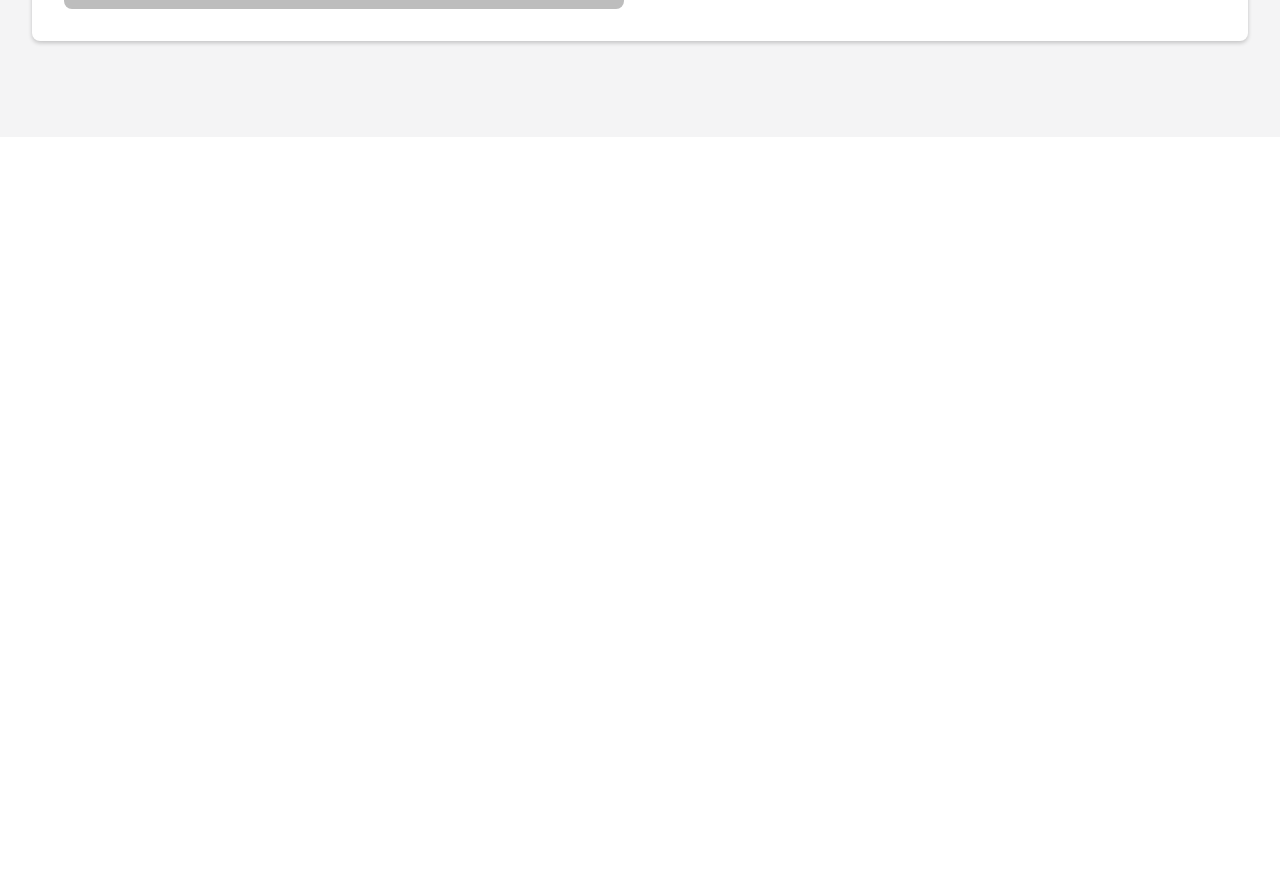
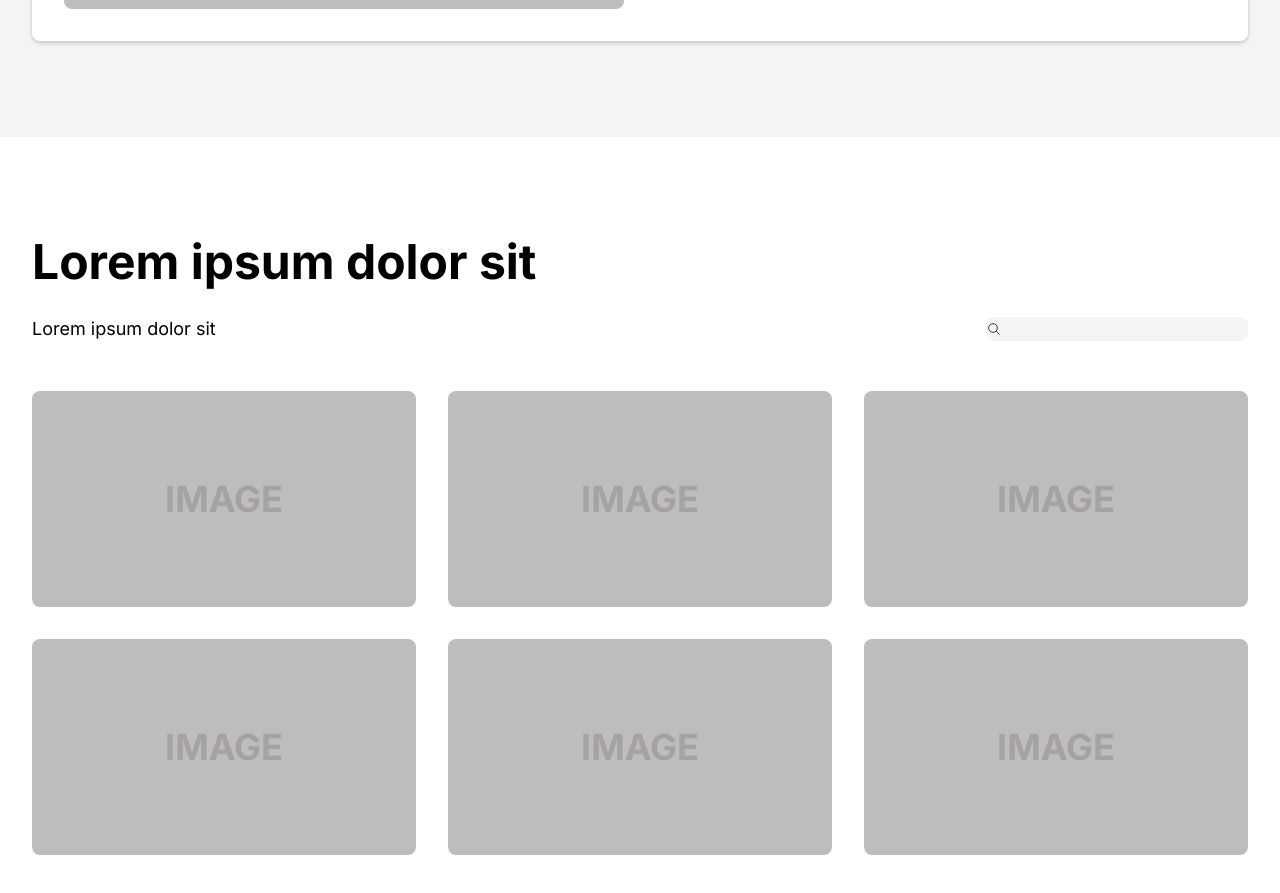
Before and after one commit to victoriadaluz/challenge-riu, an Angular app: page / in a window 1280 px wide. Shown: the part 535-1428 px from the top of the page. Before the commit the page ends 800 px from the top, so only its background shows below. Built offline with nearby package versions, Linux system fonts and the light colour scheme.

Commit message:
article card and home updates

```diff
--- /dev/null
+++ b/src/app/components/molecules/article-card/article-card.html
@@ -0,0 +1,17 @@
+<article class="article-card flex flex-col gap-4">
+
+<figure class="article-card__image m-0 w-full aspect-video rounded-lg overflow-hidden bg-neutral flex items-center justify-center">
+    @if (imageUrl()) {
+      <img
+        class="w-full h-full object-cover"
+        [src]="imageUrl()"
+        [alt]="imageAlt()"
+        sizes="(max-width: 1024px) 100vw, 33vw"
+        loading="lazy"
+        decoding="async"
+      />
+    } @else {
+      <span class="font-bold text-4xl uppercase text-muted" aria-hidden="true">Image</span>
+    }
+  </figure>
+</article>
--- /dev/null
+++ b/src/app/components/molecules/article-card/article-card.ts
@@ -0,0 +1,17 @@
+import { Component, input } from '@angular/core';
+
+@Component({
+  selector: 'app-article-card',
+  imports: [],
+  templateUrl: './article-card.html',
+  styleUrl: './article-card.css',
+  standalone: true,
+})
+export class ArticleCard {
+  date = input<string>('');
+  datetime = input<string>('');
+  title = input<string>('');
+  description = input<string>('');
+  imageUrl = input<string>('');
+  imageAlt = input<string>('');
+}
--- a/src/app/pages/home/home.html
+++ b/src/app/pages/home/home.html
@@ -7,3 +7,8 @@
   ctaLabel="Lorem ipsum"
 ></app-featured-article>
 </main>
+<app-articles-grid
+  sectionTitle="Lorem ipsum dolor sit"
+  sectionSubtitle="Lorem ipsum dolor sit"
+  [articles]="articles"
+/>
--- a/src/app/pages/home/home.ts
+++ b/src/app/pages/home/home.ts
@@ -1,11 +1,23 @@
 import { Component } from '@angular/core';
 import { FeaturedArticle } from '../../components/organisms/featured-article/featured-article';
-
+import { Article } from '../../core/models/article.model';
+import { ArticlesGrid } from '../../components/organisms/articles-grid/articles-grid';
 @Component({
   selector: 'app-home',
-  imports: [FeaturedArticle],
+  imports: [FeaturedArticle, ArticlesGrid],
   templateUrl: './home.html',
   styleUrl: './home.css',
   standalone: true,
 })
-export class Home {}
+export class Home {
+  articles: Article[] = Array.from({ length: 6 }, (_, i) => ({
+    id: i + 1,
+    date: 'Lorem ipsum dolor sit amet.',
+    datetime: '2025-03-01',
+    title: 'Lorem ipsum dolor sit amet consectetur adipiscing elit Ut et.',
+    description:
+      'Lorem ipsum dolor sit amet, consectetur adipiscing elit. Ut et massa mi. Aliquam in hendrerit urna. Pellentesque sit amet sapien fringilla, mattis ligula consectetur, ultrices mauris. Maecenas vitae mattis tellus. Nullam quis imperdiet augue. Vestibulum auctor ornare leo, non suscipit magna interdum eu. Curabitur pellentesque nibh nibh, at maximus ante fermentum sit amet. Pellentesque commodo lacus at sodales sodales. Quisque sagittis orci ut diam condimentum, vel euismod erat placerat. In iaculis arcu eros, eget tempus orci facilisis id.',
+    imageUrl: '',
+    imageAlt: `Imagen artículo ${i + 1}`,
+  }));
+}
```
Also changed, not shown: src/app/core/models/article.model.ts (added, +10 -0 lines), src/app/components/molecules/article-card/article-card.css (added), 1 other file (tests, documents, lock files or other folders).
